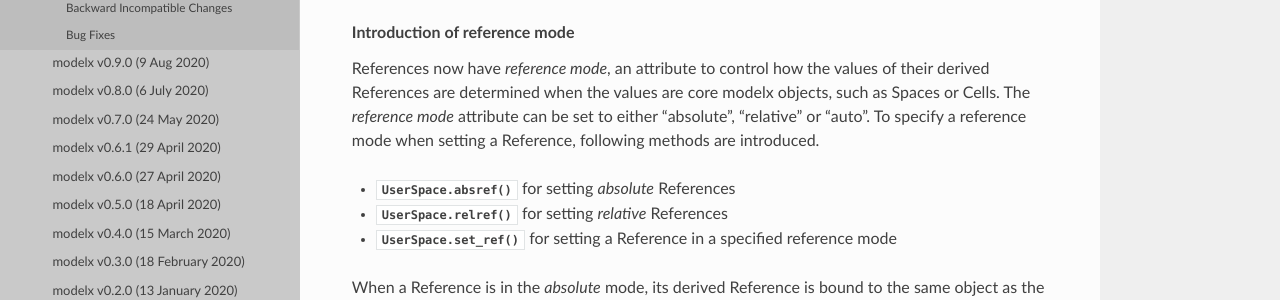
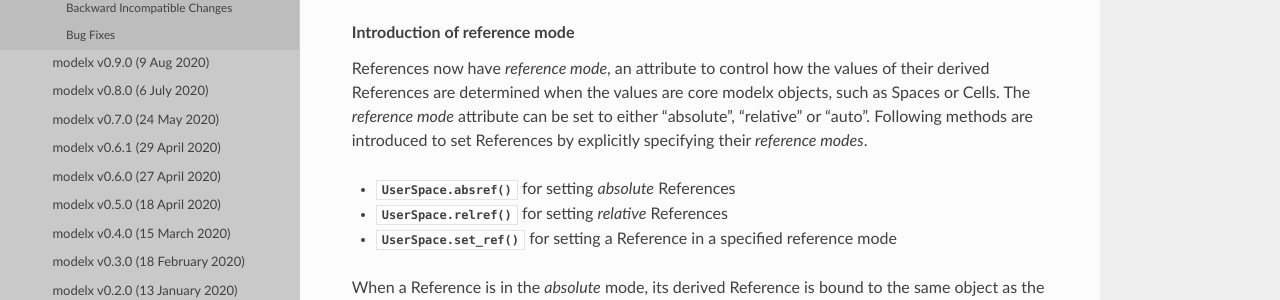
Before and after one commit to fumitoh/modelx, a Sphinx documentation site: the page built from doc/source/releases/relnotes_v0_10_0.rst, in a window 1280 px wide and 900 px high. Shown: the part 243-543 px from the top of the window. Built offline with Sphinx 7.4.7 and the Read the Docs theme 2.0.0, drawn with Linux system fonts in a browser that asks for light colours.

Commit message:
DIST: Release v0.10.0

```diff
--- a/doc/source/releases/relnotes_v0_10_0.rst
+++ b/doc/source/releases/relnotes_v0_10_0.rst
@@ -15,8 +15,8 @@
 the values of their derived References are determined when the values
 are core modelx objects, such as Spaces or Cells.
 The *reference mode* attribute can be set to either "absolute", "relative" or
-"auto". To specify a reference mode when setting a Reference, following
-methods are introduced.
+"auto". Following methods are introduced to set References
+by explicitly specifying their *reference modes*.
 
 .. py:currentmodule:: modelx.core.space
 
--- a/modelx/__init__.py
+++ b/modelx/__init__.py
@@ -20,7 +20,7 @@
 
 """
 
-VERSION = (0, 10, 0, "dev")
+VERSION = (0, 10, 0)
 __version__ = ".".join([str(x) for x in VERSION])
 from modelx.core.api import *  # must come after __version__ assignment.
 try:
```
